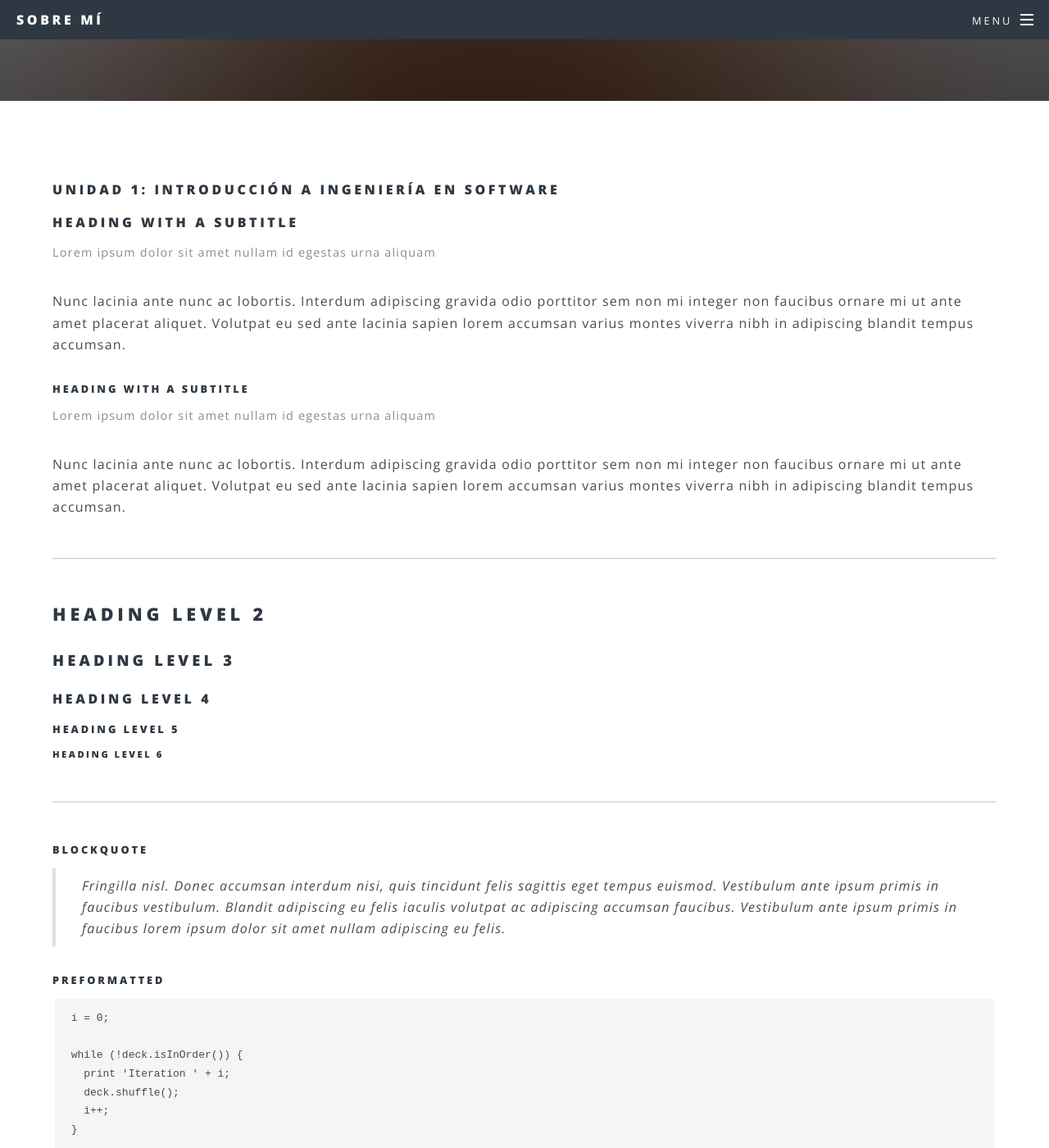
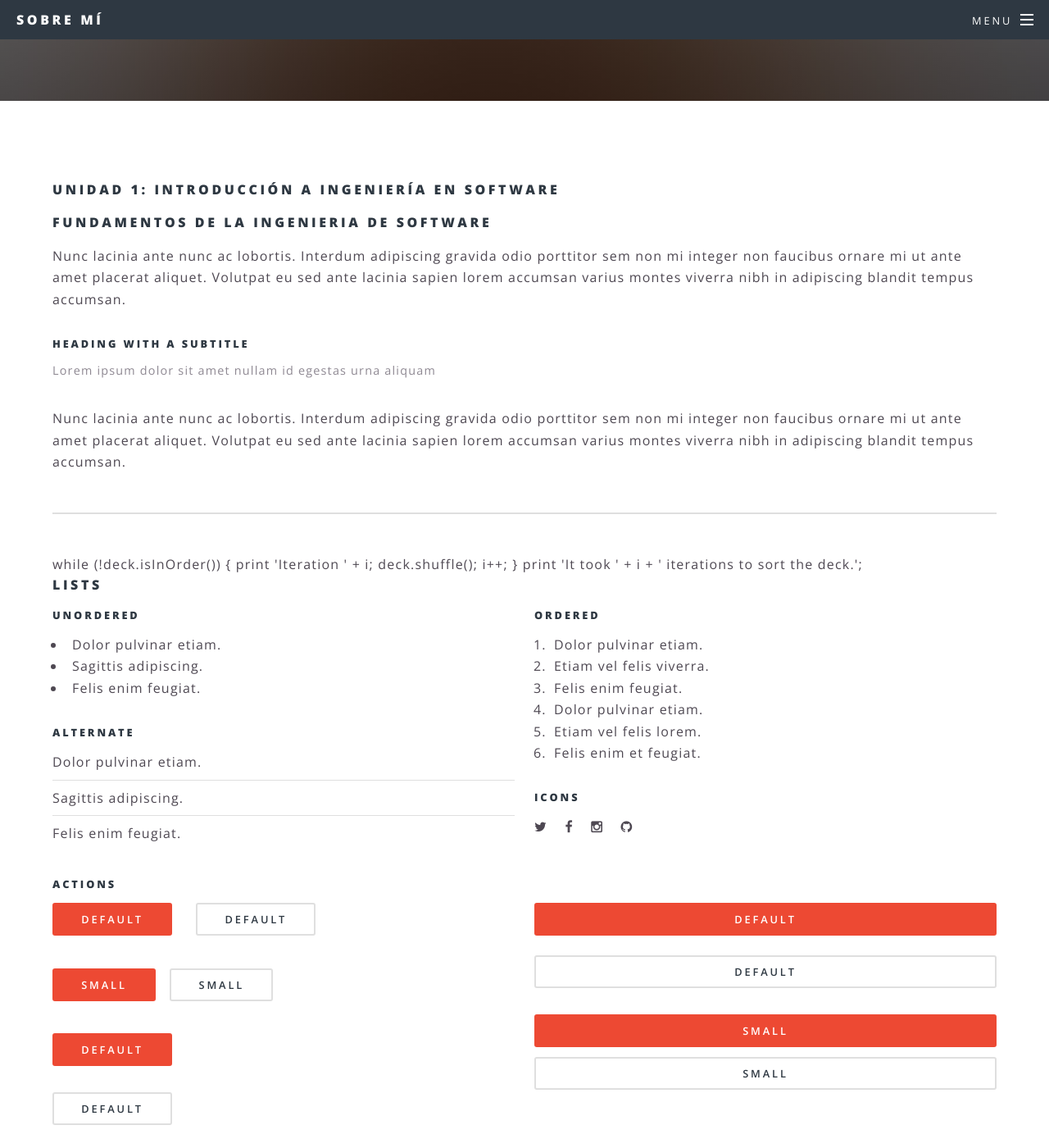
Before and after one commit to Vico2001/assa.github.io, a Jekyll site: the page built from elements.html, in a window 1280 px wide and 1400 px high, scrolled down 230 px. Shown: the whole window at 82% size. Built offline with Jekyll 4.4.1, drawn with Linux system fonts in a browser that asks for light colours; some of the changed text lies outside the part shown.

Commit message:
Update elements.html

```diff
--- a/elements.html
+++ b/elements.html
@@ -6,8 +6,8 @@ title: Unidad 1
 				<h4>Unidad 1: Introducción a Ingeniería en Software</h4>
 
 				<header>
-					<h4>Heading with a Subtitle</h4>
-					<p>Lorem ipsum dolor sit amet nullam id egestas urna aliquam</p>
+					<h4>Fundamentos de la Ingenieria de Software</h4>
+
 				</header>
 				<p>Nunc lacinia ante nunc ac lobortis. Interdum adipiscing gravida odio porttitor sem non mi integer non faucibus ornare mi ut ante amet placerat aliquet. Volutpat eu sed ante lacinia sapien lorem accumsan varius montes viverra nibh in adipiscing blandit tempus accumsan.</p>
 				<header>
@@ -16,16 +16,6 @@ title: Unidad 1
 				</header>
 				<p>Nunc lacinia ante nunc ac lobortis. Interdum adipiscing gravida odio porttitor sem non mi integer non faucibus ornare mi ut ante amet placerat aliquet. Volutpat eu sed ante lacinia sapien lorem accumsan varius montes viverra nibh in adipiscing blandit tempus accumsan.</p>
 				<hr />
-				<h2>Heading Level 2</h2>
-				<h3>Heading Level 3</h3>
-				<h4>Heading Level 4</h4>
-				<h5>Heading Level 5</h5>
-				<h6>Heading Level 6</h6>
-				<hr />
-				<h5>Blockquote</h5>
-				<blockquote>Fringilla nisl. Donec accumsan interdum nisi, quis tincidunt felis sagittis eget tempus euismod. Vestibulum ante ipsum primis in faucibus vestibulum. Blandit adipiscing eu felis iaculis volutpat ac adipiscing accumsan faucibus. Vestibulum ante ipsum primis in faucibus lorem ipsum dolor sit amet nullam adipiscing eu felis.</blockquote>
-				<h5>Preformatted</h5>
-				<pre><code>i = 0;
 
 while (!deck.isInOrder()) {
   print 'Iteration ' + i;
```
